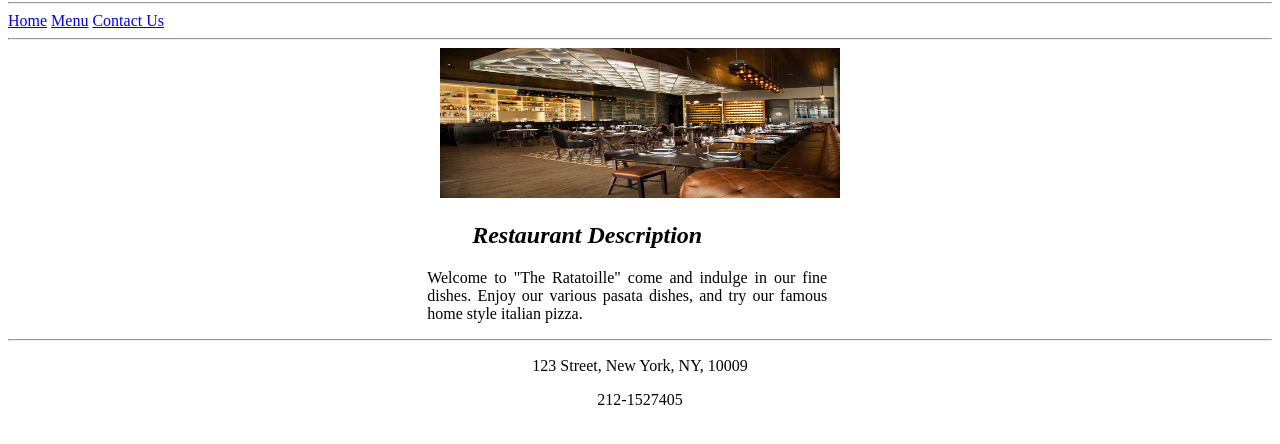
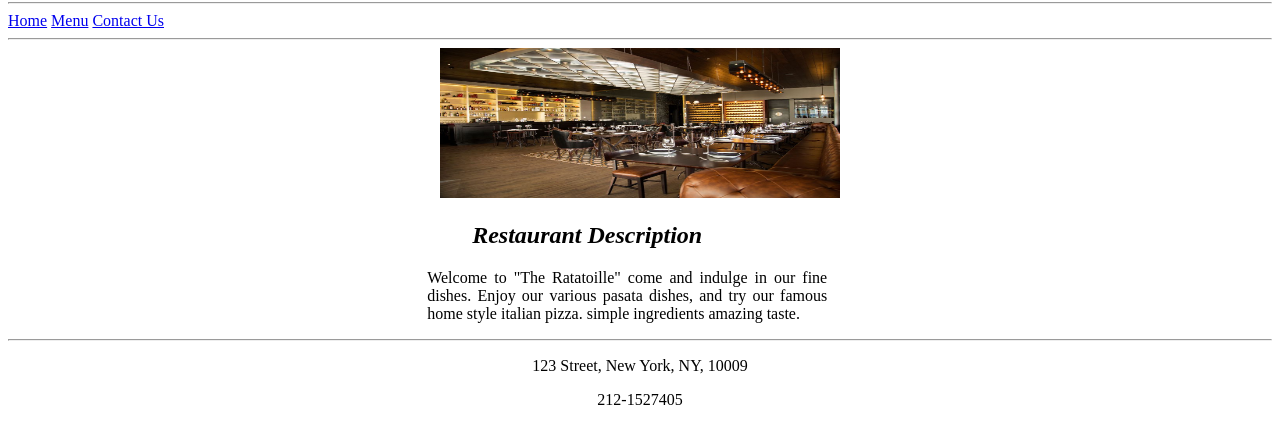
Before and after one commit to lliguihector/lliguihector.github.io, a plain HTML site: page Restaurant/index.html in a window 1280 px wide. Shown: the part 78-522 px from the top of the page. Drawn offline with Linux system fonts and the light colour scheme.

Commit message:
edited rest desc

```diff
--- a/Restaurant/index.html
+++ b/Restaurant/index.html
@@ -28,7 +28,7 @@ Most recent revision:
   <article style= "width: 400px;text-align:center;">
     <h2><em>Restaurant Description</em></h2>
 <blockquote style= "width: 400px;text-align:justify;">Welcome to "The Ratatoille" come and indulge in  our fine dishes.
-  Enjoy our various pasata dishes, and try our famous home style italian pizza.
+  Enjoy our various pasata dishes, and try our famous home style italian pizza. simple ingredients amazing taste.
 </blockquote>
 </article>
 </section>
```
